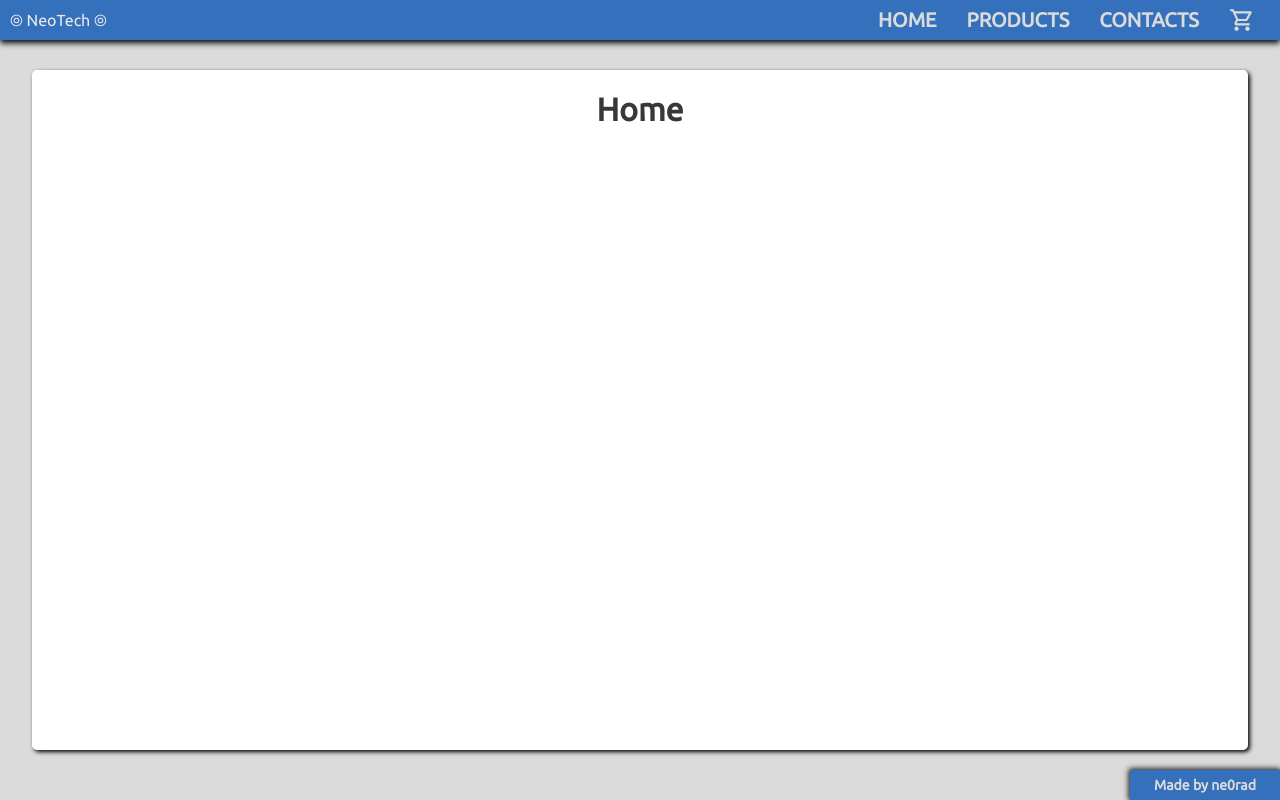
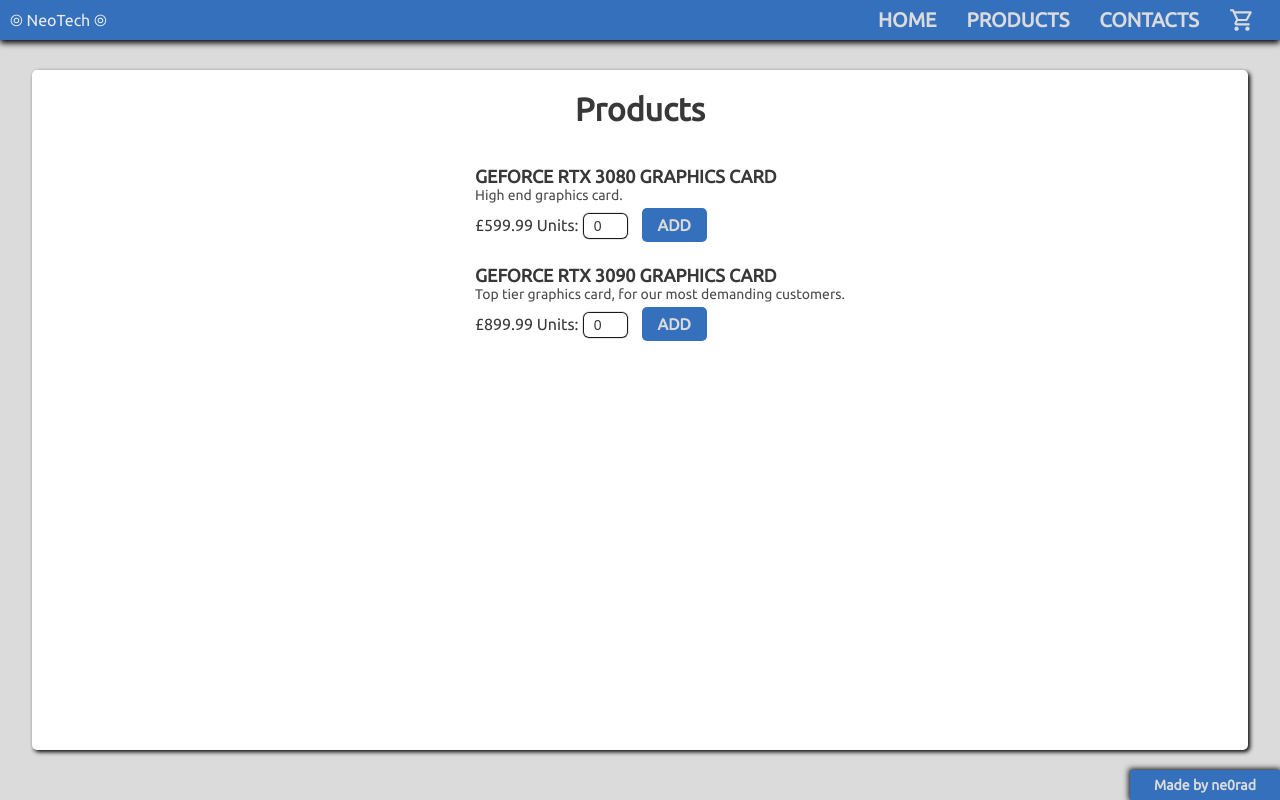
Before and after one commit to ne0rad/shopping_cart, a React (Create React App) app: page /#/products in a window 1280 px wide. Before the commit this address led to /. Built offline with nearby package versions, Linux system fonts and the light colour scheme.

Commit message:
Added CartItem component, misc updates

```diff
--- a/src/App.js
+++ b/src/App.js
@@ -31,7 +31,7 @@
             newCart.push(id);
             newQuantity.push(1);
         } else {
-            newQuantity[index]++;
+            if(newQuantity[index] < 10) newQuantity[index]++;
         }
         setCart(newCart);
         setCartQuantity(newQuantity);
--- a/src/Components/Cart.js
+++ b/src/Components/Cart.js
@@ -1,3 +1,5 @@
+import CartItem from "./CartItem";
+
 function Cart({ cart, cartQuantity, removeFromCart, changeQuantity, clearCart, cartOpen, toggleCart, ProductsJSON, products }) {
 
     function checkOut() {
@@ -23,18 +25,15 @@
                     <div id="Cart">
                         {cart.length > 0 ? (
                             <div>
-                                <ul>
-                                    {cart.map((id, i) => {
-                                        return (
-                                            <li key={id}>
-                                                <div className="title-text">{ProductsJSON[id].name}</div> <div className="description-text">
-                                                    Units: {cartQuantity[i] + ' '}
-                                                    Price: £{(Math.round(ProductsJSON[id].price * cartQuantity[i] * 100) / 100).toFixed(2)}
-                                                </div>
-                                            </li>
-                                        )
-                                    })}
-                                </ul>
+                                {cart.map((item, index) => (
+                                    <CartItem
+                                        key={index}
+                                        product={ProductsJSON[item]}
+                                        quantity={cartQuantity[index]}
+                                        removeFromCart={() => removeFromCart(index)}
+                                        changeQuantity={changeQuantity}
+                                    />
+                                ))}
                                 <div className="title-text">Total: £{getTotalPrice()}</div>
                                 <br />
                                 <button className="btn" onClick={() => checkOut()}>Checkout</button>
--- /dev/null
+++ b/src/Components/CartItem.js
@@ -0,0 +1,13 @@
+function CartItem({ product, quantity, removeFromCart, changeQuantity }) {
+  return (
+    <div className="cart-item">
+        <div className="title-text">{product.name}</div>
+        <div className="title-description">
+            {quantity} x ${product.price}
+        </div>
+        <br />
+    </div>
+    );
+}
+
+export default CartItem;
--- a/src/Pages/Products.js
+++ b/src/Pages/Products.js
@@ -22,11 +22,16 @@
               <span> Units:</span>
               <input
                 name="quantity"
+                className="quantity-input"
                 type="number"
                 min="0"
-                max="100"
+                max="10"
                 value={getCartQuantity(product.id)}
-                onChange={(e) => changeQuantity(product.id, parseInt(e.target.value))}
+                onChange={(e) => {
+                  if (e.target.value > 0 && e.target.value <= 10) {
+                    changeQuantity(product.id, parseInt(e.target.value))
+                  }
+                }}
               />
               <button className="btn" onClick={() => addToCart(product.id)}>ADD</button>
               <br />
--- a/src/styles/style.css
+++ b/src/styles/style.css
@@ -220,6 +220,25 @@
   opacity: 0.9;
 }
 
+.quantity-input {
+  display: inline;
+  font-size: 14px;
+  width: 35px;
+  text-align: center;
+  margin: 0 5px;
+  padding: 4px;
+  text-decoration: none;
+  border-radius: 5px;
+  border: none;
+  color: var(--foreground);
+  transition: all 0.2s;
+  box-shadow: 0 0 1px 1px black;
+}
+
+.quantity-input:hover {
+  box-shadow: 0 0 3px 1px black;
+}
+
 @media screen and (max-width: 550px) {
   #Header {
     justify-content: space-around;
```
